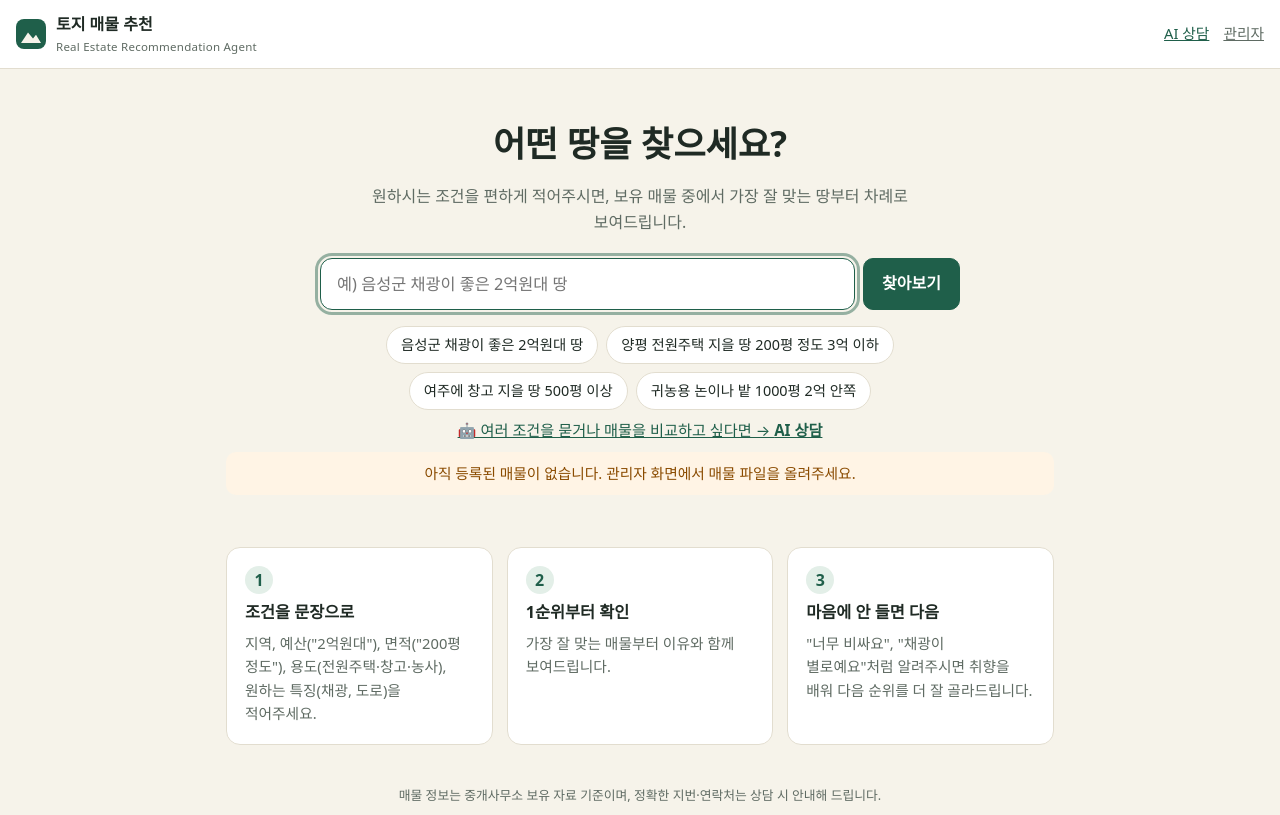
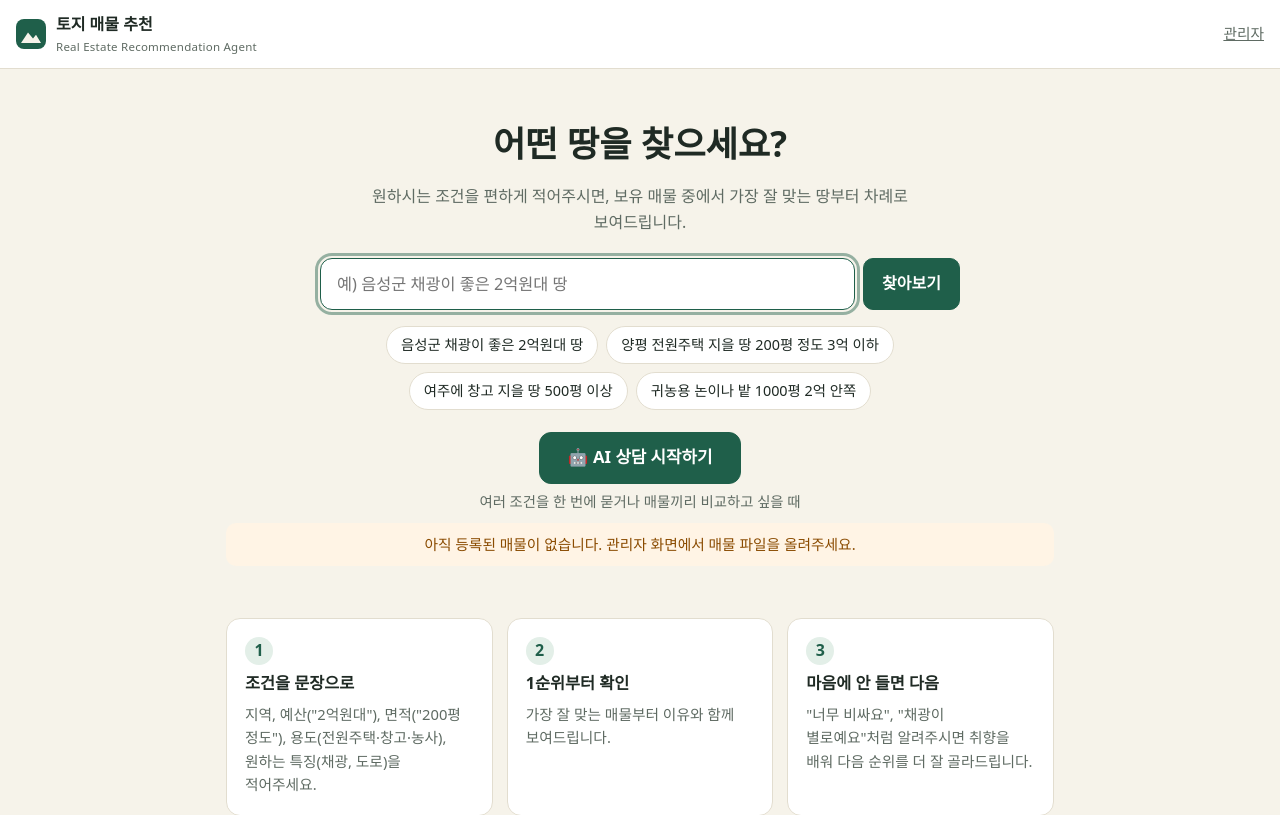
Before and after one commit to IMseHy1213/TestProject, a Flask app: page / in a window 1280 px wide. Shown: the top 815 px of the page. Run offline with Flask 3, Linux system fonts and the light colour scheme; data that the repository does not hold is empty.

Commit message:
Home page: big 'AI 상담 시작하기' button; drop AI 상담 from the top bar
Co-Authored-By: Claude Opus 5.5 <noreply@anthropic.com>
Claude-Session: https://claude.ai/code/session_01NxNSd6rzBRzEYPaCwTsUau

```diff
--- a/real_estate_agent/web/static/style.css
+++ b/real_estate_agent/web/static/style.css
@@ -236,7 +236,6 @@ table.listings td:nth-child(2) { min-width: 240px; }
 /* AI 상담 (Tool-use Agent) */
 .agent-head { display: flex; justify-content: space-between; align-items: flex-start; gap: 12px; flex-wrap: wrap; }
 .lead.left { margin: 0 0 6px; text-align: left; }
-.agent-link { margin: 6px 0 0; font-size: .95rem; }
 .chat { display: flex; flex-direction: column; gap: 18px; margin: 18px 0; }
 .turn { display: flex; flex-direction: column; gap: 8px; scroll-margin-top: 16px; }
 .bubble { border-radius: 14px; padding: 12px 16px; margin: 0; max-width: 100%; }
@@ -316,3 +315,9 @@ table.listings td:nth-child(2) { min-width: 240px; }
 .event-feed .ev-alert-match { background: color-mix(in srgb, var(--good) 14%, var(--bg)); }
 .event-feed .ev-listing-price_drop { background: var(--warn-bg); color: var(--warn-ink); }
 .event-feed .ev-new { outline: 2px solid var(--brand); }
+
+/* 첫 화면 AI 상담 버튼 (찾아보기와 같은 크기·모양) */
+.agent-cta { display: flex; flex-direction: column; align-items: center; gap: 6px; margin: 22px auto 8px; }
+.agent-cta .btn.cta { min-height: 52px; padding: 0 28px; font-size: 1.05rem; border-radius: 12px; }
+.agent-cta .meta { margin: 0; }
+@media (max-width: 600px) { .agent-cta .btn.cta { width: 100%; } }
--- a/real_estate_agent/web/templates/base.html
+++ b/real_estate_agent/web/templates/base.html
@@ -14,7 +14,6 @@
       <span>토지 매물 추천<small>Real Estate Recommendation Agent</small></span>
     </a>
     <nav>
-      <a href="{{ url_for('agent_page') }}">AI 상담</a>
       {% if is_admin %}
         <a href="{{ url_for('admin') }}">관리자</a>
         <form method="post" action="{{ url_for('admin_logout') }}" class="inline">
--- a/real_estate_agent/web/templates/index.html
+++ b/real_estate_agent/web/templates/index.html
@@ -17,7 +17,10 @@
       <button type="button" class="chip" data-fill="{{ ex }}">{{ ex }}</button>
     {% endfor %}
   </div>
-  <p class="agent-link"><a href="{{ url_for('agent_page') }}">🤖 여러 조건을 묻거나 매물을 비교하고 싶다면 → <strong>AI 상담</strong></a></p>
+  <div class="agent-cta">
+    <a class="btn primary cta" href="{{ url_for('agent_page') }}">🤖 AI 상담 시작하기</a>
+    <p class="meta">여러 조건을 한 번에 묻거나 매물끼리 비교하고 싶을 때</p>
+  </div>
 
   {% if no_data %}
     <p class="notice warn">아직 등록된 매물이 없습니다. 관리자 화면에서 매물 파일을 올려주세요.</p>
```
